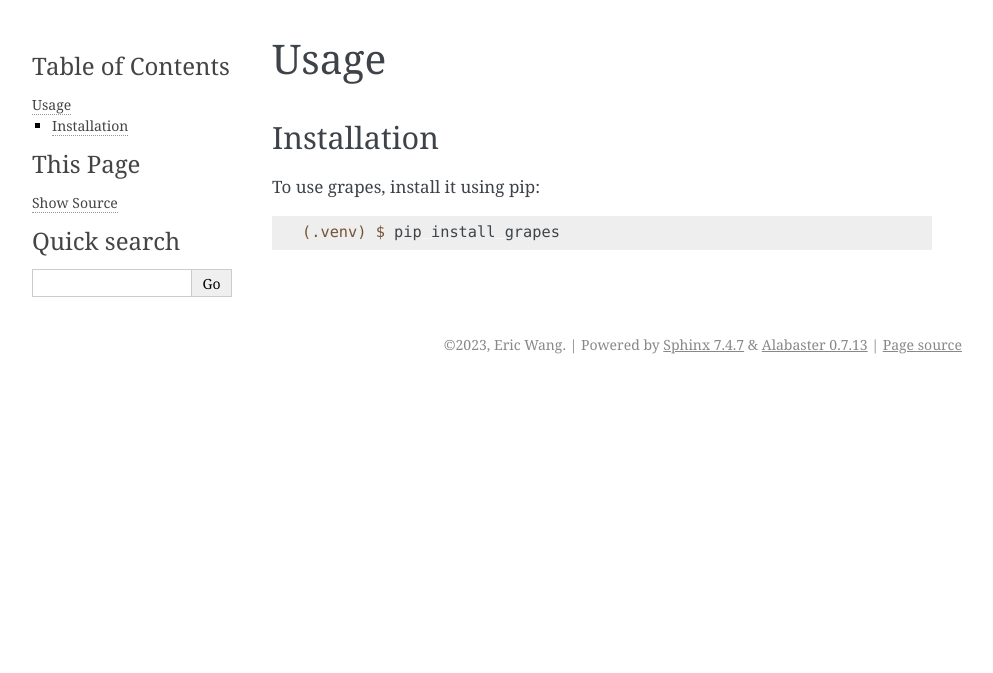
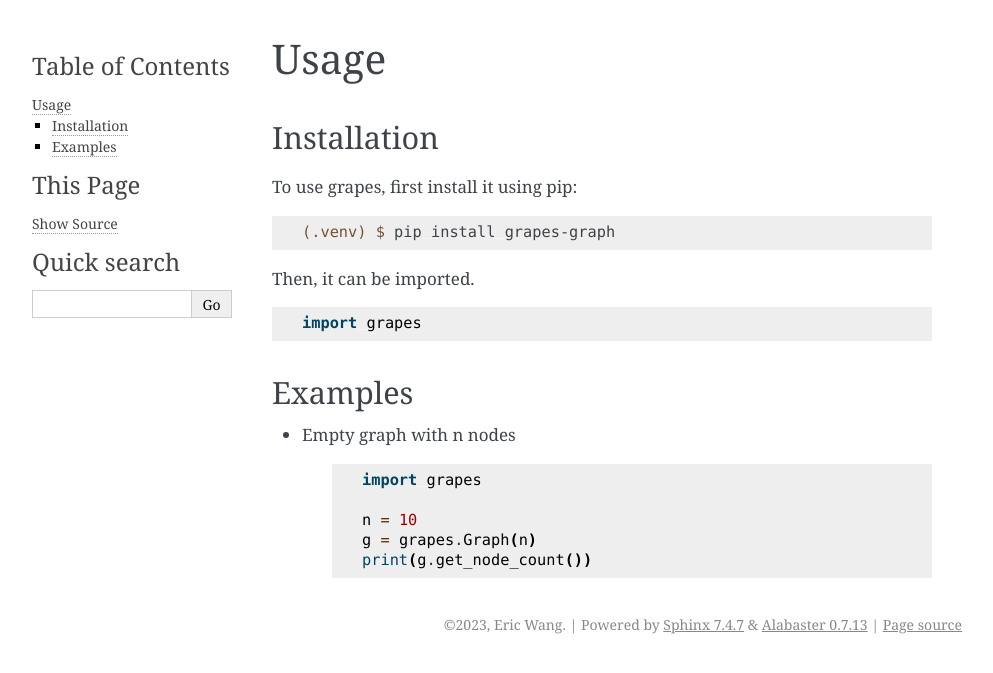
Before and after one commit to nouturnsign/grapes, a Sphinx documentation site: the page built from docs/source/usage.rst, in a window 1280 px wide. Shown: the top 673 px of the page, without its empty margins (148-1141 px from the left). Built offline with Sphinx 7.4.7, drawn with Linux system fonts in a browser that asks for light colours.

Commit message:
Documentation changes

```diff
--- a/docs/source/conf.py
+++ b/docs/source/conf.py
@@ -11,7 +11,7 @@ sys.path.insert(0, os.path.abspath("../../src"))
 # -- Project information -----------------------------------------------------
 # https://www.sphinx-doc.org/en/master/usage/configuration.html#project-information
 
-project = "grapes"
+project = "grapes-graph"
 copyright = "2023, Eric Wang"
 author = "Eric Wang"
 release = "0.0.1"
--- a/docs/source/index.rst
+++ b/docs/source/index.rst
@@ -6,7 +6,7 @@
 Welcome to grapes's documentation!
 ==================================
 
-**grapes** is a WIP Python C extension for graphs.
+**grapes-graph** is a WIP Python C extension for graphs.
 
 Check out the :doc:`usage` section for further information, including how to :ref:`install <installation>` the project.
 
--- a/docs/source/usage.rst
+++ b/docs/source/usage.rst
@@ -6,8 +6,27 @@ Usage
 Installation
 ------------
 
-To use grapes, install it using pip:
+To use grapes, first install it using pip:
 
 .. code-block:: console
 
-   (.venv) $ pip install grapes
+   (.venv) $ pip install grapes-graph
+
+Then, it can be imported.
+
+.. code-block:: python
+
+   import grapes
+
+Examples
+--------
+
+* Empty graph with n nodes
+
+   .. code-block:: python
+
+      import grapes
+
+      n = 10
+      g = grapes.Graph(n)
+      print(g.get_node_count())
```
